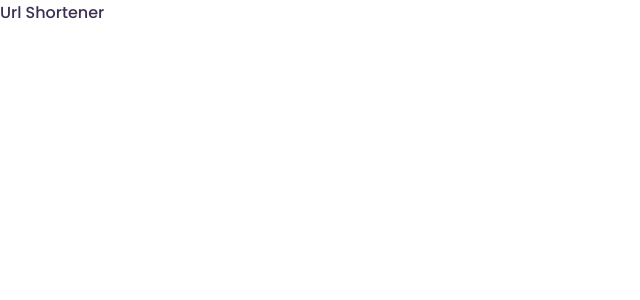
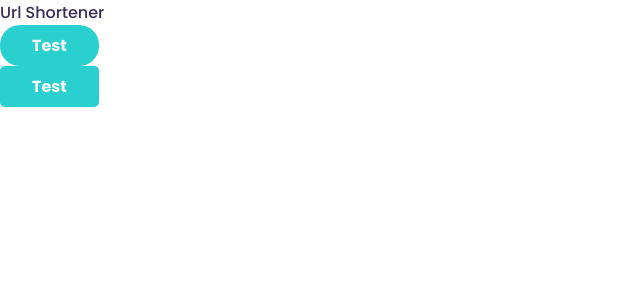
Before and after one commit to Aviscad/url-shortener, a React (Vite) app: page / in a window 1280 px wide. Shown: the top 300 px of the page, without its empty margins (0-640 px from the left). Built offline with nearby package versions, Linux system fonts and the light colour scheme.

Commit message:
Creating New Component (Button)

```diff
--- a/src/App.tsx
+++ b/src/App.tsx
@@ -1,5 +1,12 @@
+import { Header } from './components/Header/Header'
+
 function App() {
-	return <div className='App'>Url Shortener</div>
+	return (
+		<div className='App'>
+			Url Shortener
+			<Header />
+		</div>
+	)
 }
 
 export default App
--- /dev/null
+++ b/src/components/Button/Button.tsx
@@ -0,0 +1,22 @@
+import { ReactNode } from 'react'
+
+interface ButtonPropTypes {
+	primary?: boolean
+	secondary?: boolean
+	children: ReactNode | string
+}
+
+const Button = ({ children, primary, secondary }: ButtonPropTypes) => {
+	if (primary && secondary)
+		throw new Error("Can't use primary and secondary at the same time on Button")
+
+	const assingButtonClass = () => {
+		if (primary === undefined && secondary === undefined) return 'btn'
+		if (primary) return 'btn-primary'
+		if (secondary) return 'btn-secondary'
+	}
+
+	return <button className={assingButtonClass()}>{children}</button>
+}
+
+export default Button
--- /dev/null
+++ b/src/components/Header/Header.tsx
@@ -0,0 +1,14 @@
+import Button from '../Button/Button'
+export const Header = () => {
+	return (
+		<div>
+			<Button primary>Test</Button>
+			<Button secondary>Test</Button>
+			<Button>
+				<h1>
+					<strong>Test</strong>
+				</h1>
+			</Button>
+		</div>
+	)
+}
--- a/src/index.scss
+++ b/src/index.scss
@@ -27,3 +27,38 @@ a {
     text-decoration: none;
     color: inherit;
 }
+
+.btn-primary,
+.btn-secondary,
+.btn {
+    display: block;
+    padding: .5rem 2rem;
+    border-radius: variables.$btn-border-radius;
+    background-color: transparent;
+    color: variables.$white;
+    cursor: pointer;
+    font-family: inherit;
+    font-size: inherit;
+    font-weight: bold;
+}
+
+.btn-primary {
+    background-color: variables.$primary-1;
+    transition: background .5s ease-in-out;
+
+    &:hover {
+        background-color: variables.$primary-hover;
+        transition: background .5s ease-in-out;
+    }
+}
+
+.btn-secondary {
+    background-color: variables.$primary-1;
+    border-radius: variables.$btn-border-radius-2;
+    transition: background .5s ease-in-out;
+
+    &:hover {
+        background-color: variables.$primary-hover;
+        transition: background .5s ease-in-out;
+    }
+}
```
Also changed, not shown: src/components/Header/Header.module.scss (added).
